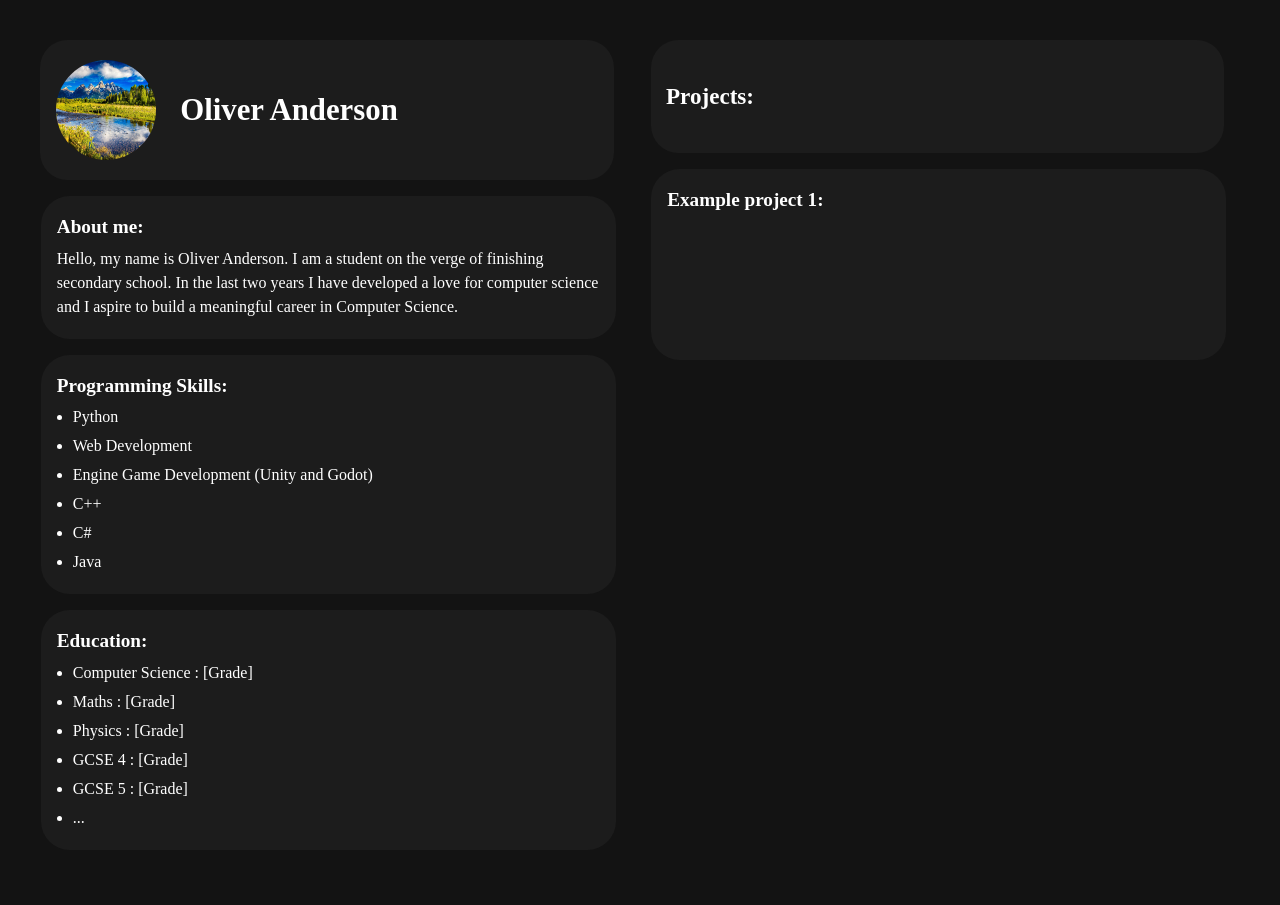
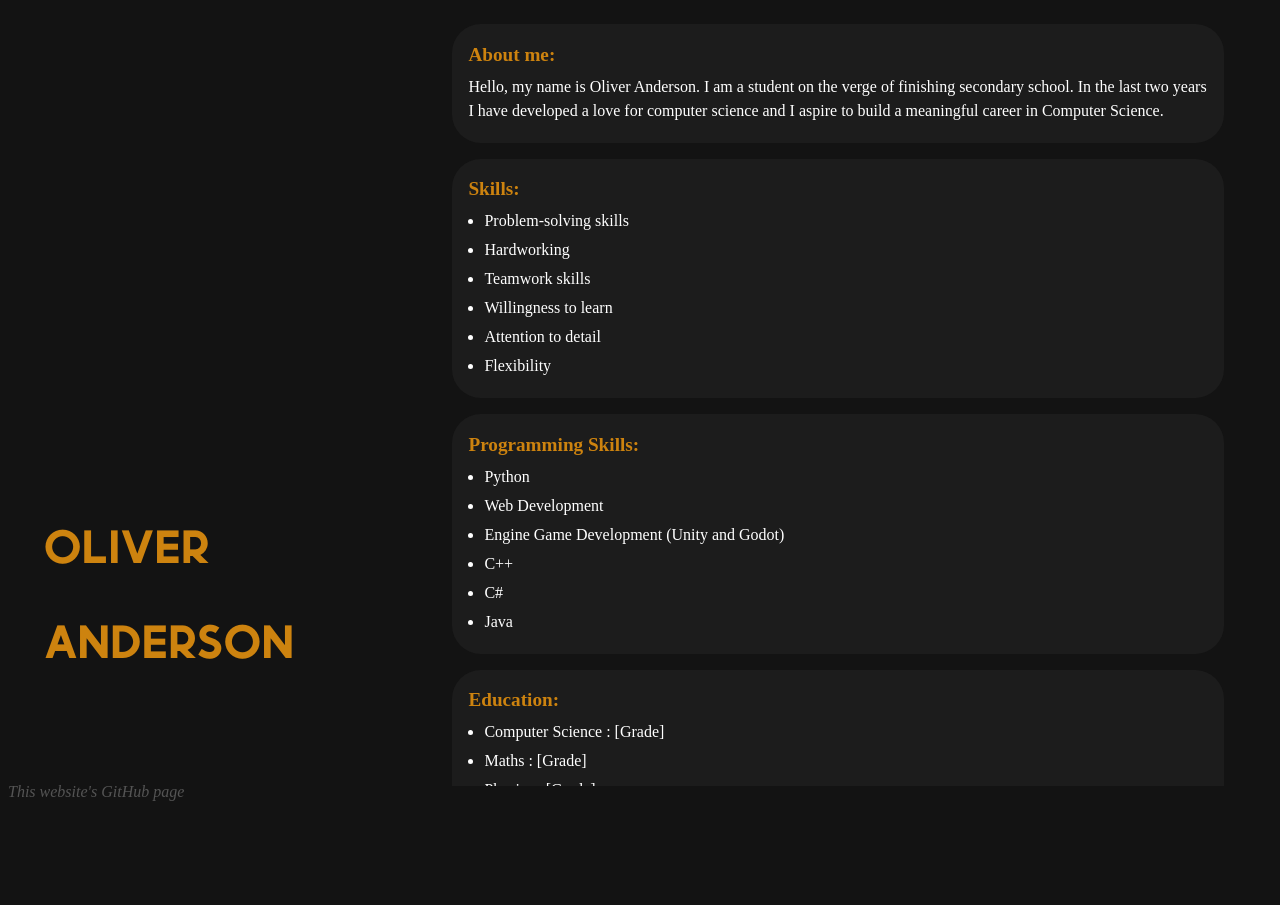
Before and after one commit to Ollie476/OllieCV, a website: page index.html in a window 1280 px wide. After the commit the page ends 832 px from the top, so only its background shows below. Drawn offline with Linux system fonts and the light colour scheme.

Commit message:
big changes to design + functionality

```diff
--- a/css/style.css
+++ b/css/style.css
@@ -2,40 +2,50 @@ body {
     font: 14px/1.5 "Times New Roman";
     color: #fff;
     background: #131313;
+    overflow: hidden;
+
 }
 
 .container {
     display: flex;
-    width: 95%;
+    width: 100%;
     justify-content: space-between;
-    flex-wrap: wrap;
+    flex-wrap: nowrap;
     box-sizing: border-box;
-
+    height: 99vh;
 }
 
-.left-column, .right-column {
-    width: 48%;
-    padding: 1.2em;
+.left-column {
+    width: 32%;
+    box-sizing: border-box;
+    top: 0;
+    overflow: hidden;
+    position: sticky;
+    min-width: 300px;
+}
+
+.right-column {
+    width: 65%;
     box-sizing: border-box;
     margin: 0 1em 1em 0;
+    overflow-y: scroll;
+    scrollbar-width: none;
 }
 
-.intro {
-    padding: 1.3em 1em;
-    margin: 1em;
+.left {
+    padding: 2em 1.5em;
+    align-items: center;
+    flex-direction: column;
+    margin: 30em 0 0 1em;
     display: flex;
-    background: #1c1c1c;
     width: 100%;
-    font-size: 1.1em;
     border-radius: 1.8em;
-    align-items: center;
     gap: 1.6em;
 }
 
-.intro img {
-    width: 100px;
-    height: 100px;
-    border-radius: 100%;
+.left h1 {
+    color: #cd830f;
+    font: 4.5em/1.5 "name-font";
 }
 
 .info-box {
@@ -43,12 +53,13 @@ body {
     margin: 1em;
     display: block;
     background: #1c1c1c;
-    width: 100%;
+    width: 90%;
     font-size: 16px;
     border-radius: 1.8em;
 }
 
 .info-box h1, .project-box h1 {
+    color: #cd830f;
     font-weight: bold;
     font-size: 1.2em;
 }
@@ -77,12 +88,28 @@ p {
 }
 
 @media (max-width: 768px) {
-    .container {
-        flex-direction: column;
+    .left {
+        padding: 1em;
+        align-items: center;
     }
 
-    .left-column, .right-column {
-        width: 100%;
-        margin: 0;
+    .left h1 {
+        font-size: 2em;
     }
 }
+
+.github-page a {
+    position: relative;
+    bottom: 20px;
+    font-size: 16px;
+    color: #545454;
+    font-style: italic;
+    text-decoration: none;
+    text-align: center;
+
+}
+
+@font-face {
+    font-family: 'name-font';
+    src: url('/fonts/name-font.otf') format('opentype');
+}
--- a/index.html
+++ b/index.html
@@ -9,17 +9,30 @@
 
 <div class="container">
     <div class="left-column">
-        <div class="intro">
-            <img src="img/placeholder.jpg" alt=""> <!-- replace placeholder with image-->
-            <h1> Oliver Anderson </h1>
+        <div class="left">
+            <h1>OLIVER ANDERSON</h1>
         </div>
+    </div>
 
+    <div class="right-column">
         <div class="info-box">
             <h1>About me:</h1>
             <p> Hello, my name is Oliver Anderson. I am a student on the verge of finishing secondary school.
                 In the last two years I have developed a love for computer science and I aspire to build a
                 meaningful career in Computer Science.
             </p>
+        </div>
+
+        <div class="info-box">
+            <h1>Skills:</h1>
+            <ul>
+                <li>Problem-solving skills</li>
+                <li>Hardworking</li>
+                <li>Teamwork skills</li>
+                <li>Willingness to learn</li>
+                <li>Attention to detail</li>
+                <li>Flexibility</li>
+            </ul>
         </div>
 
         <div class="info-box">
@@ -45,18 +58,33 @@
                 <li>...</li>
             </ul>
         </div>
-    </div>
 
-    <div class="right-column">
-        <div class="intro">
-            <h2>Projects: </h2>
+        <div class="info-box">
+            <h1>GitHub Projects:</h1>
+            <ul>
+                <li>Link 1</li>
+                <li>Link 2</li>
+                <li>Link 3</li>
+                <li>Link 4</li>
+                <li>Link 5</li>
+                <li>...</li>
+            </ul>
         </div>
-        <div class="project-box">
-            <h1>Example project 1:</h1>
-            <p> <br><br><br><br><br></p>
+
+
+        <div class="info-box">
+            <h1>Contact Me:</h1>
+            <ul>
+                <li>Email: oliveranderson2502@gmail.com</li>
+                <li>Phone number: 07939 520393</li>
+                <li>...</li>
+            </ul>
         </div>
     </div>
+</div>
 
+<div class="github-page">
+    <a href="https://github.com/Ollie476/oliveranderson" target="_blank">This website's GitHub page</a>
 </div>
 
 </body>
```
Also changed, not shown: fonts/name-font.otf (added), img/placeholder.jpg (deleted).
